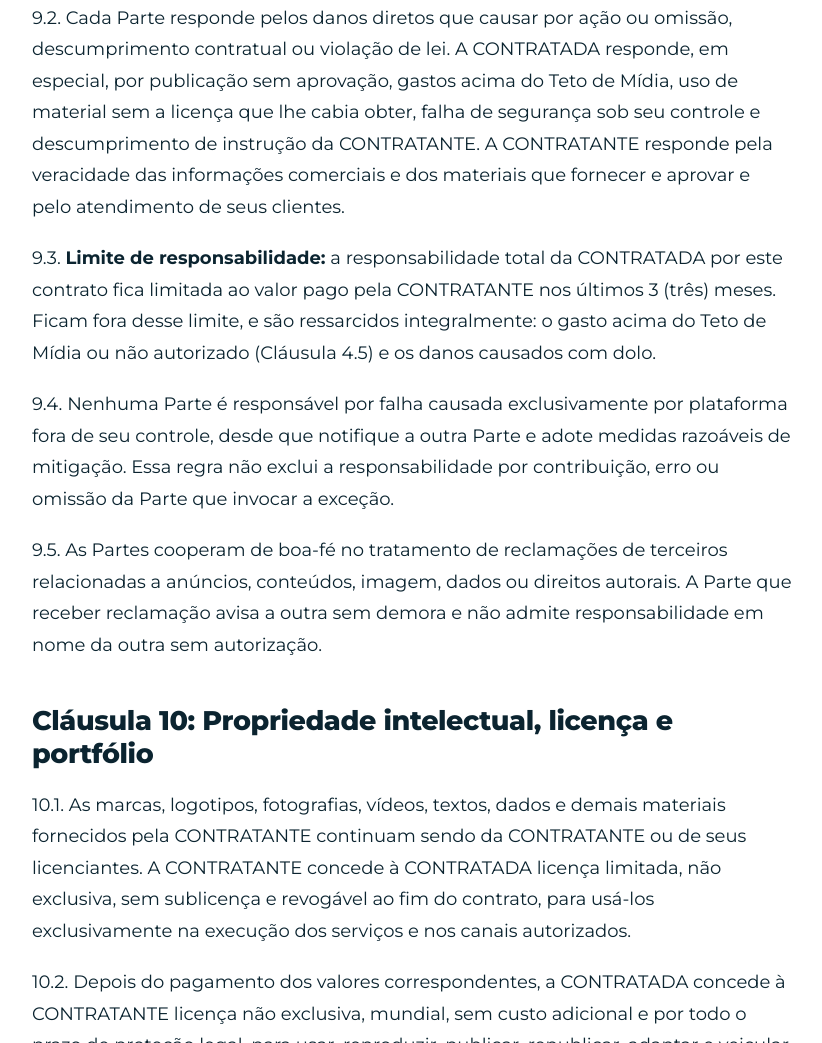
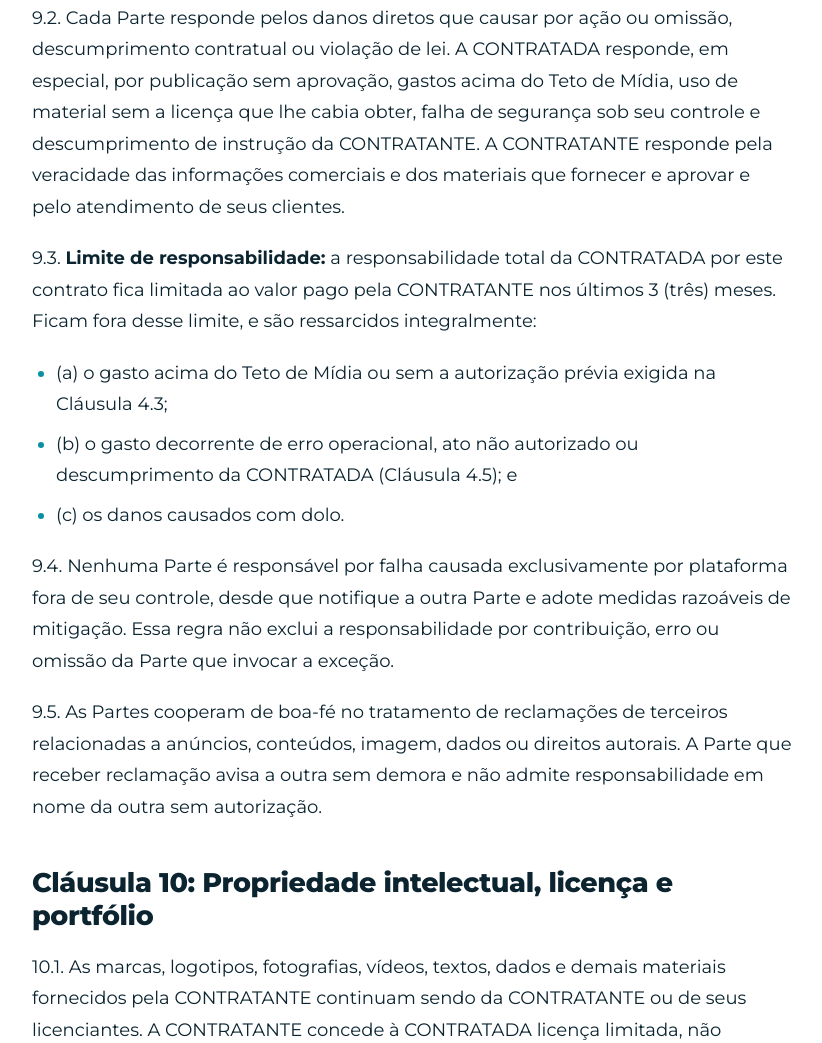
Before and after one commit to iavitormkt-art/studiovitorcampos-site, a plain HTML site: page contrato/ipeacessorios/index.html in a window 1280 px wide. Shown: the part 7784-8827 px from the top of the page, without its empty margins (228-1050 px from the left). Drawn offline with Linux system fonts and the light colour scheme.

Commit message:
Contrato Ipê: 9.3 cita as Cláusulas 4.3 e 4.5 nas exceções do limite (pedido da cliente)
Co-Authored-By: Claude Opus 5.5 <noreply@anthropic.com>
Claude-Session: https://claude.ai/code/session_015euoKZNZ1W1ejAHQB1TcmZ

```diff
--- a/contrato/ipeacessorios/index.html
+++ b/contrato/ipeacessorios/index.html
@@ -96,7 +96,8 @@
 <h2>Cláusula 9: Resultados, responsabilidade e plataformas</h2>
 <p>9.1. A CONTRATADA assume obrigação de meio e <strong>não garante número de seguidores, alcance, mensagens, vendas ou retorno financeiro</strong>. Essa ausência de garantia não reduz a obrigação de executar as entregas, manter o acompanhamento, respeitar a verba autorizada e informar problemas e métricas conforme o Anexo I.</p>
 <p>9.2. Cada Parte responde pelos danos diretos que causar por ação ou omissão, descumprimento contratual ou violação de lei. A CONTRATADA responde, em especial, por publicação sem aprovação, gastos acima do Teto de Mídia, uso de material sem a licença que lhe cabia obter, falha de segurança sob seu controle e descumprimento de instrução da CONTRATANTE. A CONTRATANTE responde pela veracidade das informações comerciais e dos materiais que fornecer e aprovar e pelo atendimento de seus clientes.</p>
-<p>9.3. <strong>Limite de responsabilidade:</strong> a responsabilidade total da CONTRATADA por este contrato fica limitada ao valor pago pela CONTRATANTE nos últimos 3 (três) meses. Ficam fora desse limite, e são ressarcidos integralmente: o gasto acima do Teto de Mídia ou não autorizado (Cláusula 4.5) e os danos causados com dolo.</p>
+<p>9.3. <strong>Limite de responsabilidade:</strong> a responsabilidade total da CONTRATADA por este contrato fica limitada ao valor pago pela CONTRATANTE nos últimos 3 (três) meses. Ficam fora desse limite, e são ressarcidos integralmente:</p>
+<ul><li>(a) o gasto acima do Teto de Mídia ou sem a autorização prévia exigida na Cláusula 4.3;</li><li>(b) o gasto decorrente de erro operacional, ato não autorizado ou descumprimento da CONTRATADA (Cláusula 4.5); e</li><li>(c) os danos causados com dolo.</li></ul>
 <p>9.4. Nenhuma Parte é responsável por falha causada exclusivamente por plataforma fora de seu controle, desde que notifique a outra Parte e adote medidas razoáveis de mitigação. Essa regra não exclui a responsabilidade por contribuição, erro ou omissão da Parte que invocar a exceção.</p>
 <p>9.5. As Partes cooperam de boa-fé no tratamento de reclamações de terceiros relacionadas a anúncios, conteúdos, imagem, dados ou direitos autorais. A Parte que receber reclamação avisa a outra sem demora e não admite responsabilidade em nome da outra sem autorização.</p>
 <h2>Cláusula 10: Propriedade intelectual, licença e portfólio</h2>
```
